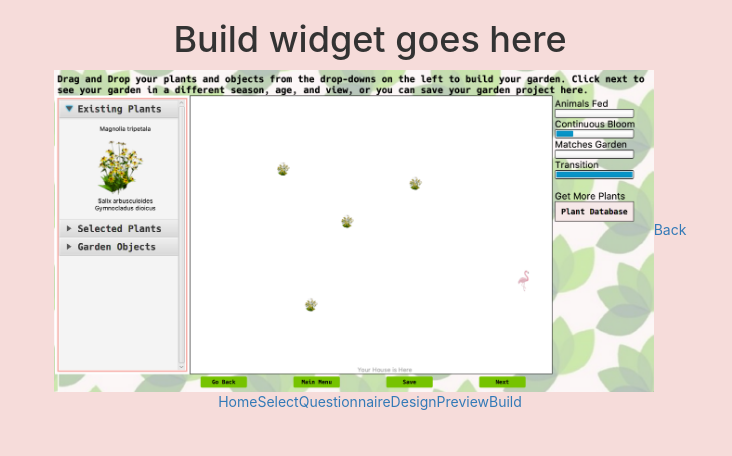
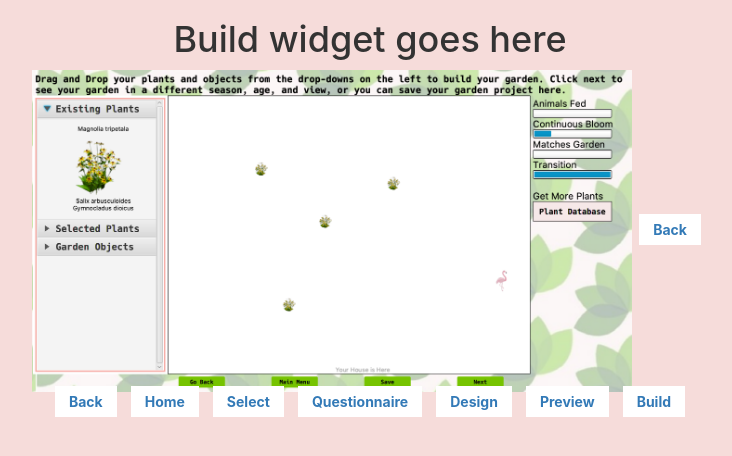
Before and after one commit to suint/475GardenUI, a React (Create React App) app in the folder aloeha/: page /build in a window 1280 px wide. Shown: the top 456 px of the page, without its empty margins (270-1002 px from the left). Built offline with nearby package versions, Linux system fonts and the light colour scheme.

Commit message:
added back and next to navbar

```diff
--- a/aloeha/src/App.css
+++ b/aloeha/src/App.css
@@ -36,3 +36,9 @@
     transform: rotate(360deg);
   }
 }
+.nav-link {
+  background-color: white;
+  font-weight: bold;
+  padding: .5em 1em;
+  margin: .2em .5em;
+}
--- a/aloeha/src/components/Navbar.tsx
+++ b/aloeha/src/components/Navbar.tsx
@@ -1,9 +1,19 @@
 import React from "react";
-import { Link, withRouter } from "react-router-dom";
+import { Link, withRouter, useLocation } from "react-router-dom";
+
+const pages = ["/", "/select", "/questionnaire", "/design", "/preview", "/build"];
 
 function Navbar(props: any) {
+    const location = useLocation();
+    const pageIndex = pages.findIndex(element => element === location.pathname);
+    const prevPage = pages[pageIndex-1];
+    const nextPage = pages[pageIndex+1];
   return (
-    <div className="navigation">
+    <div className="row">
+        {prevPage ?
+        <Link className="nav-link" to={prevPage}>
+            Back
+        </Link> : <span></span>}
         <Link className="nav-link" to="/">
             Home
         </Link>
@@ -22,6 +32,10 @@ function Navbar(props: any) {
         <Link className="nav-link" to={"/build"}>
             Build
         </Link>
+        {nextPage ?
+        <Link className="nav-link" to={nextPage}>
+            Next
+        </Link> : <span></span>}
     </div>
   );
 }
```
